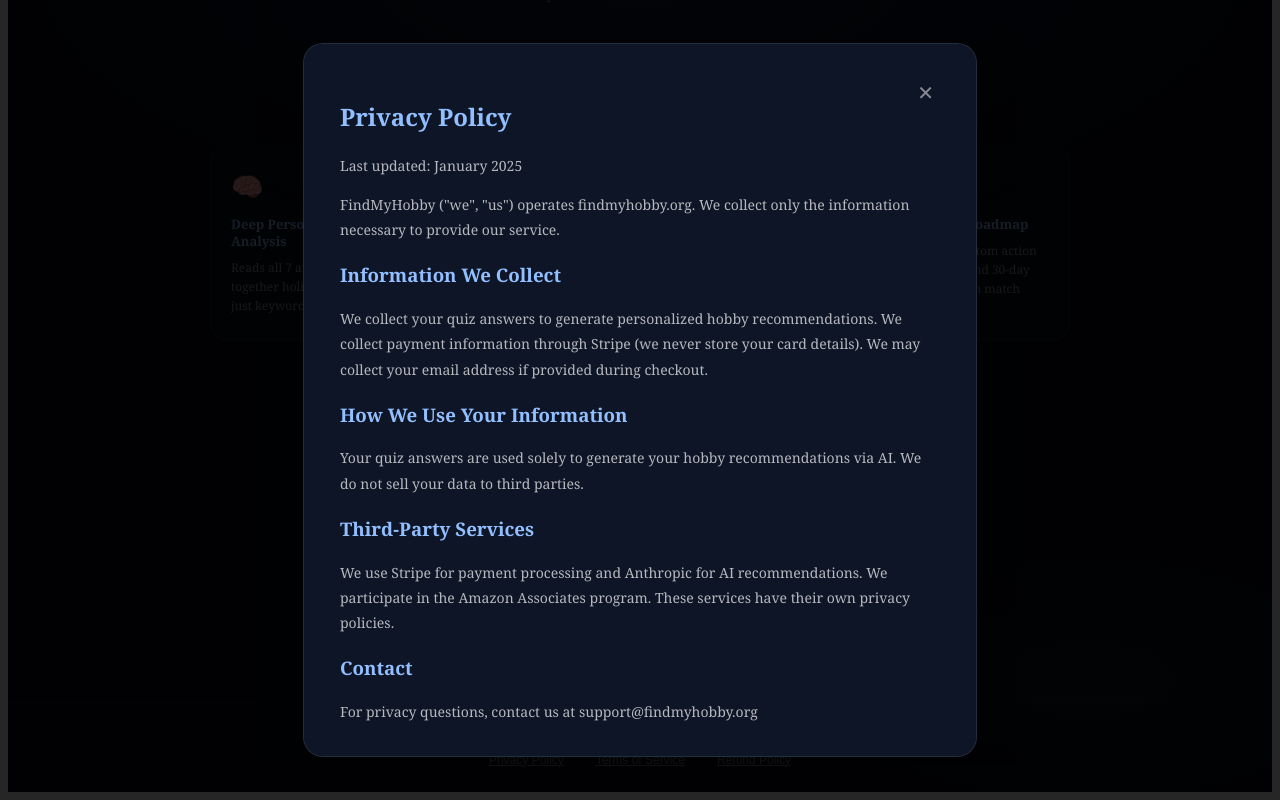
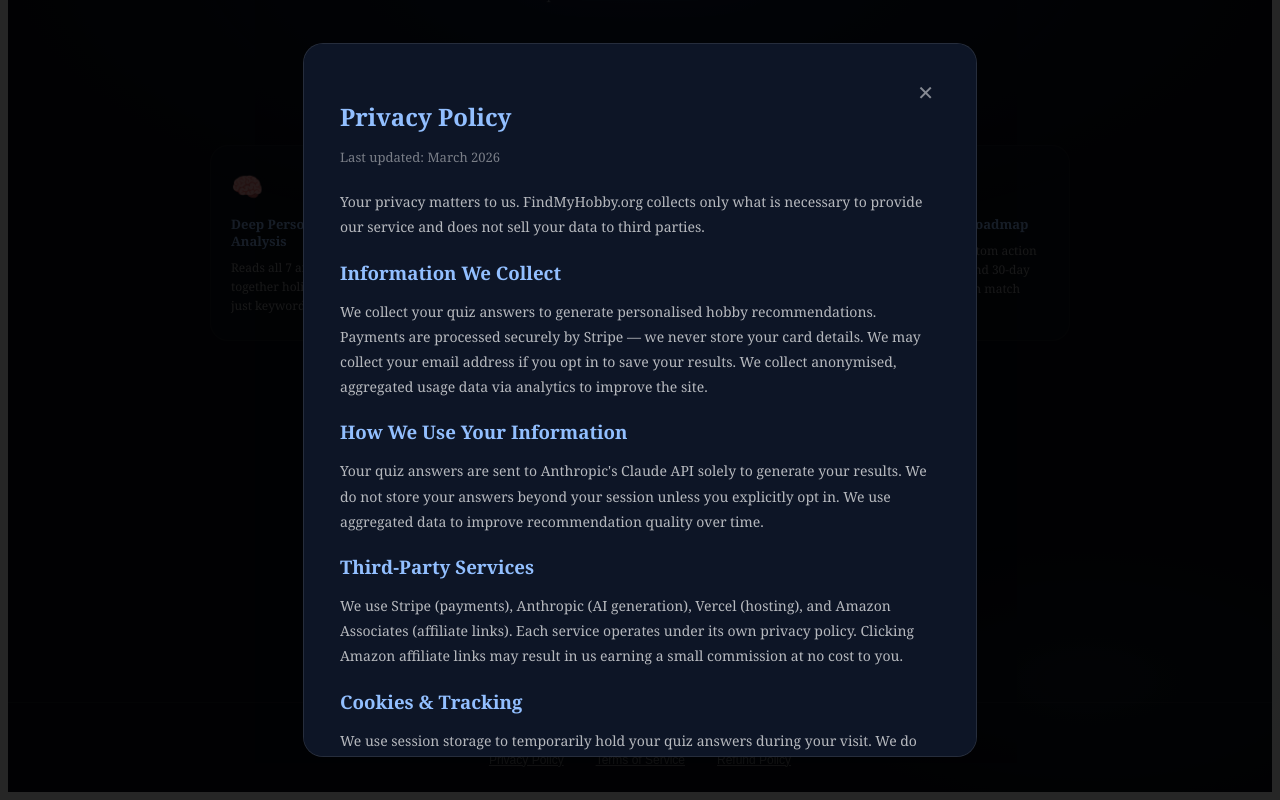
Before and after one commit to Israfilcode/findmyhobby, a React (Vite) app: page / in a window 1280 px wide. Both pictures are taken after a click on the button "Privacy Policy". Shown: the part 659-1459 px from the top of the page. Built offline with nearby package versions, Linux system fonts and the light colour scheme.

Commit message:
Update policy modal content

```diff
--- a/src/App.jsx
+++ b/src/App.jsx
@@ -674,41 +674,61 @@
           <button onClick={() => setModal(null)} style={{ float: "right", background: "none", border: "none", color: "rgba(255,255,255,0.5)", fontSize: 20, cursor: "pointer" }}>✕</button>
 
           {modal === "privacy" && <>
-            <h2 style={{ color: "#92BFFF", marginBottom: 20 }}>Privacy Policy</h2>
-            <p style={{ color: "rgba(255,255,255,0.7)", lineHeight: 1.8, fontSize: 14 }}>Last updated: January 2025</p>
-            <p style={{ color: "rgba(255,255,255,0.7)", lineHeight: 1.8, fontSize: 14 }}>FindMyHobby ("we", "us") operates findmyhobby.org. We collect only the information necessary to provide our service.</p>
-            <h3 style={{ color: "#92BFFF", marginTop: 20 }}>Information We Collect</h3>
-            <p style={{ color: "rgba(255,255,255,0.7)", lineHeight: 1.8, fontSize: 14 }}>We collect your quiz answers to generate personalized hobby recommendations. We collect payment information through Stripe (we never store your card details). We may collect your email address if provided during checkout.</p>
-            <h3 style={{ color: "#92BFFF", marginTop: 20 }}>How We Use Your Information</h3>
-            <p style={{ color: "rgba(255,255,255,0.7)", lineHeight: 1.8, fontSize: 14 }}>Your quiz answers are used solely to generate your hobby recommendations via AI. We do not sell your data to third parties.</p>
-            <h3 style={{ color: "#92BFFF", marginTop: 20 }}>Third-Party Services</h3>
-            <p style={{ color: "rgba(255,255,255,0.7)", lineHeight: 1.8, fontSize: 14 }}>We use Stripe for payment processing and Anthropic for AI recommendations. We participate in the Amazon Associates program. These services have their own privacy policies.</p>
-            <h3 style={{ color: "#92BFFF", marginTop: 20 }}>Contact</h3>
-            <p style={{ color: "rgba(255,255,255,0.7)", lineHeight: 1.8, fontSize: 14 }}>For privacy questions, contact us at support@findmyhobby.org</p>
+            <h2 style={{ color: "#92BFFF", marginBottom: 8 }}>Privacy Policy</h2>
+            <p style={{ color: "rgba(255,255,255,0.45)", lineHeight: 1.8, fontSize: 13, marginBottom: 20 }}>Last updated: March 2026</p>
+            <p style={{ color: "rgba(255,255,255,0.7)", lineHeight: 1.8, fontSize: 14, marginBottom: 16 }}>Your privacy matters to us. FindMyHobby.org collects only what is necessary to provide our service and does not sell your data to third parties.</p>
+            <h3 style={{ color: "#92BFFF", marginTop: 20, marginBottom: 8 }}>Information We Collect</h3>
+            <p style={{ color: "rgba(255,255,255,0.7)", lineHeight: 1.8, fontSize: 14 }}>We collect your quiz answers to generate personalised hobby recommendations. Payments are processed securely by Stripe — we never store your card details. We may collect your email address if you opt in to save your results. We collect anonymised, aggregated usage data via analytics to improve the site.</p>
+            <h3 style={{ color: "#92BFFF", marginTop: 20, marginBottom: 8 }}>How We Use Your Information</h3>
+            <p style={{ color: "rgba(255,255,255,0.7)", lineHeight: 1.8, fontSize: 14 }}>Your quiz answers are sent to Anthropic's Claude API solely to generate your results. We do not store your answers beyond your session unless you explicitly opt in. We use aggregated data to improve recommendation quality over time.</p>
+            <h3 style={{ color: "#92BFFF", marginTop: 20, marginBottom: 8 }}>Third-Party Services</h3>
+            <p style={{ color: "rgba(255,255,255,0.7)", lineHeight: 1.8, fontSize: 14 }}>We use Stripe (payments), Anthropic (AI generation), Vercel (hosting), and Amazon Associates (affiliate links). Each service operates under its own privacy policy. Clicking Amazon affiliate links may result in us earning a small commission at no cost to you.</p>
+            <h3 style={{ color: "#92BFFF", marginTop: 20, marginBottom: 8 }}>Cookies & Tracking</h3>
+            <p style={{ color: "rgba(255,255,255,0.7)", lineHeight: 1.8, fontSize: 14 }}>We use session storage to temporarily hold your quiz answers during your visit. We do not use advertising cookies or cross-site trackers. Analytics data is aggregated and anonymised.</p>
+            <h3 style={{ color: "#92BFFF", marginTop: 20, marginBottom: 8 }}>Your Rights</h3>
+            <p style={{ color: "rgba(255,255,255,0.7)", lineHeight: 1.8, fontSize: 14 }}>You have the right to access, correct, or delete any personal data we hold about you. To exercise these rights, email us and we will respond within 30 days.</p>
+            <h3 style={{ color: "#92BFFF", marginTop: 20, marginBottom: 8 }}>Children's Privacy</h3>
+            <p style={{ color: "rgba(255,255,255,0.7)", lineHeight: 1.8, fontSize: 14 }}>FindMyHobby.org is not directed at children under 13. We do not knowingly collect data from children under 13.</p>
+            <h3 style={{ color: "#92BFFF", marginTop: 20, marginBottom: 8 }}>Contact</h3>
+            <p style={{ color: "rgba(255,255,255,0.7)", lineHeight: 1.8, fontSize: 14 }}>For privacy questions: support@findmyhobby.org</p>
           </>}
 
           {modal === "terms" && <>
-            <h2 style={{ color: "#92BFFF", marginBottom: 20 }}>Terms of Service</h2>
-            <p style={{ color: "rgba(255,255,255,0.7)", lineHeight: 1.8, fontSize: 14 }}>Last updated: January 2025</p>
-            <p style={{ color: "rgba(255,255,255,0.7)", lineHeight: 1.8, fontSize: 14 }}>By using FindMyHobby, you agree to these terms. Our service provides AI-generated hobby recommendations for personal use only.</p>
-            <h3 style={{ color: "#92BFFF", marginTop: 20 }}>Service</h3>
-            <p style={{ color: "rgba(255,255,255,0.7)", lineHeight: 1.8, fontSize: 14 }}>FindMyHobby provides personalized hobby recommendations based on your quiz answers. Results are generated by AI and are for informational purposes only.</p>
-            <h3 style={{ color: "#92BFFF", marginTop: 20 }}>Payments</h3>
-            <p style={{ color: "rgba(255,255,255,0.7)", lineHeight: 1.8, fontSize: 14 }}>All payments are one-time fees processed securely through Stripe. Prices are listed in USD.</p>
-            <h3 style={{ color: "#92BFFF", marginTop: 20 }}>Limitation of Liability</h3>
-            <p style={{ color: "rgba(255,255,255,0.7)", lineHeight: 1.8, fontSize: 14 }}>FindMyHobby is not responsible for any outcomes resulting from following our recommendations. Use your own judgment when pursuing any hobby.</p>
-            <h3 style={{ color: "#92BFFF", marginTop: 20 }}>Contact</h3>
-            <p style={{ color: "rgba(255,255,255,0.7)", lineHeight: 1.8, fontSize: 14 }}>For questions, contact support@findmyhobby.org</p>
+            <h2 style={{ color: "#92BFFF", marginBottom: 8 }}>Terms of Service</h2>
+            <p style={{ color: "rgba(255,255,255,0.45)", lineHeight: 1.8, fontSize: 13, marginBottom: 20 }}>Last updated: March 2026</p>
+            <p style={{ color: "rgba(255,255,255,0.7)", lineHeight: 1.8, fontSize: 14, marginBottom: 16 }}>By accessing or using FindMyHobby.org, you agree to be bound by these Terms. If you do not agree, please do not use the Service.</p>
+            <h3 style={{ color: "#92BFFF", marginTop: 20, marginBottom: 8 }}>The Service</h3>
+            <p style={{ color: "rgba(255,255,255,0.7)", lineHeight: 1.8, fontSize: 14 }}>FindMyHobby.org provides AI-generated hobby recommendations in three tiers: Free (basic suggestions), Basic ($1.99 one-time), and Deep Research ($3.99 one-time). Results are for personal, non-commercial use only.</p>
+            <h3 style={{ color: "#92BFFF", marginTop: 20, marginBottom: 8 }}>Eligibility</h3>
+            <p style={{ color: "rgba(255,255,255,0.7)", lineHeight: 1.8, fontSize: 14 }}>You must be at least 13 years old to use the Service. Users under 18 must have parental consent.</p>
+            <h3 style={{ color: "#92BFFF", marginTop: 20, marginBottom: 8 }}>Payments</h3>
+            <p style={{ color: "rgba(255,255,255,0.7)", lineHeight: 1.8, fontSize: 14 }}>All payments are one-time fees processed securely by Stripe. Prices are in USD. There are no subscriptions or recurring charges. We do not store your card details.</p>
+            <h3 style={{ color: "#92BFFF", marginTop: 20, marginBottom: 8 }}>AI Content Disclaimer</h3>
+            <p style={{ color: "rgba(255,255,255,0.7)", lineHeight: 1.8, fontSize: 14 }}>Recommendations are generated by AI and may occasionally be incomplete or not suited to your specific circumstances. All suggestions should be independently verified before making purchasing decisions.</p>
+            <h3 style={{ color: "#92BFFF", marginTop: 20, marginBottom: 8 }}>Affiliate Links</h3>
+            <p style={{ color: "rgba(255,255,255,0.7)", lineHeight: 1.8, fontSize: 14 }}>FindMyHobby.org participates in the Amazon Associates Programme. We may earn a commission on qualifying purchases at no extra cost to you. Affiliate relationships do not influence AI recommendations.</p>
+            <h3 style={{ color: "#92BFFF", marginTop: 20, marginBottom: 8 }}>Prohibited Uses</h3>
+            <p style={{ color: "rgba(255,255,255,0.7)", lineHeight: 1.8, fontSize: 14 }}>You may not scrape or extract data from the Service, resell or redistribute results, attempt to reverse-engineer our systems, or use the Service for any unlawful purpose.</p>
+            <h3 style={{ color: "#92BFFF", marginTop: 20, marginBottom: 8 }}>Limitation of Liability</h3>
+            <p style={{ color: "rgba(255,255,255,0.7)", lineHeight: 1.8, fontSize: 14 }}>FindMyHobby.org is not liable for any indirect, incidental, or consequential damages arising from use of the Service. Our total liability shall not exceed the amount you paid us in the 30 days preceding any claim.</p>
+            <h3 style={{ color: "#92BFFF", marginTop: 20, marginBottom: 8 }}>Changes to Terms</h3>
+            <p style={{ color: "rgba(255,255,255,0.7)", lineHeight: 1.8, fontSize: 14 }}>We may update these Terms at any time. Continued use of the Service after changes are posted constitutes acceptance of the revised Terms.</p>
+            <h3 style={{ color: "#92BFFF", marginTop: 20, marginBottom: 8 }}>Contact</h3>
+            <p style={{ color: "rgba(255,255,255,0.7)", lineHeight: 1.8, fontSize: 14 }}>Questions about these Terms: support@findmyhobby.org</p>
           </>}
 
           {modal === "refund" && <>
-            <h2 style={{ color: "#92BFFF", marginBottom: 20 }}>Refund Policy</h2>
-            <p style={{ color: "rgba(255,255,255,0.7)", lineHeight: 1.8, fontSize: 14 }}>Last updated: January 2025</p>
-            <p style={{ color: "rgba(255,255,255,0.7)", lineHeight: 1.8, fontSize: 14 }}>Due to the digital nature of our service, all sales are final once your results have been generated and delivered.</p>
-            <h3 style={{ color: "#92BFFF", marginTop: 20 }}>Exceptions</h3>
-            <p style={{ color: "rgba(255,255,255,0.7)", lineHeight: 1.8, fontSize: 14 }}>If you were charged but did not receive your results due to a technical error, contact us within 7 days for a full refund.</p>
-            <h3 style={{ color: "#92BFFF", marginTop: 20 }}>How to Request</h3>
-            <p style={{ color: "rgba(255,255,255,0.7)", lineHeight: 1.8, fontSize: 14 }}>Email support@findmyhobby.org with your order details and we will respond within 2 business days.</p>
+            <h2 style={{ color: "#92BFFF", marginBottom: 8 }}>Refund Policy</h2>
+            <p style={{ color: "rgba(255,255,255,0.45)", lineHeight: 1.8, fontSize: 13, marginBottom: 20 }}>Last updated: March 2026</p>
+            <p style={{ color: "rgba(255,255,255,0.7)", lineHeight: 1.8, fontSize: 14, marginBottom: 16 }}>We want you to be satisfied with your FindMyHobby experience. Because results are delivered instantly as digital content, our refund policy is designed to be fair for both sides.</p>
+            <h3 style={{ color: "#92BFFF", marginTop: 20, marginBottom: 8 }}>You Are Eligible for a Full Refund If:</h3>
+            <p style={{ color: "rgba(255,255,255,0.7)", lineHeight: 1.8, fontSize: 14 }}>• Your results were not generated due to a technical error on our end.<br/>• You were charged but never received access to your paid results.<br/>• You were charged more than once for the same purchase.<br/>• You are a first-time user genuinely unsatisfied with your results — request within 7 days of purchase.</p>
+            <h3 style={{ color: "#92BFFF", marginTop: 20, marginBottom: 8 }}>Refunds Will Not Be Issued If:</h3>
+            <p style={{ color: "rgba(255,255,255,0.7)", lineHeight: 1.8, fontSize: 14 }}>• You simply changed your mind after receiving complete results.<br/>• More than 14 days have passed since purchase.<br/>• You have previously received a refund from us.</p>
+            <h3 style={{ color: "#92BFFF", marginTop: 20, marginBottom: 8 }}>Upgrades</h3>
+            <p style={{ color: "rgba(255,255,255,0.7)", lineHeight: 1.8, fontSize: 14 }}>If you purchased Basic ($1.99) and want to upgrade to Deep Research ($3.99), email us and we'll credit your $1.99 — you only pay the $2.00 difference.</p>
+            <h3 style={{ color: "#92BFFF", marginTop: 20, marginBottom: 8 }}>How to Request a Refund</h3>
+            <p style={{ color: "rgba(255,255,255,0.7)", lineHeight: 1.8, fontSize: 14 }}>Email support@findmyhobby.org with your purchase email address, date of purchase, amount charged, and a brief description of the issue. We respond within 2 business days. Approved refunds are returned to your original payment method within 5–10 business days.</p>
           </>}
         </div>
       </div>
```
